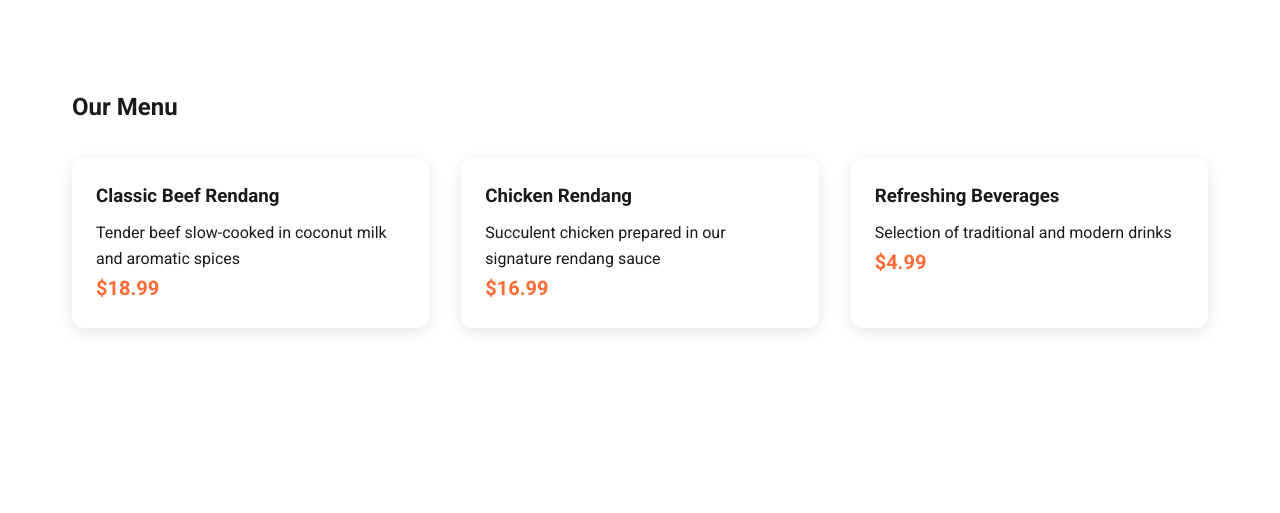
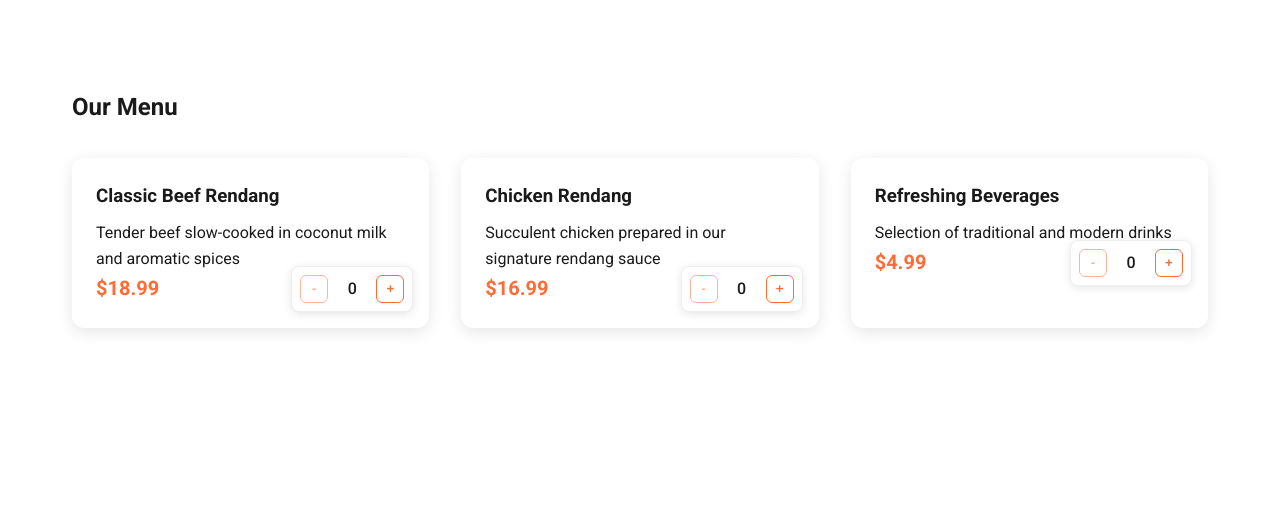
Before and after one commit to adam4788/RendangWebsite, a Flask app: page / in a window 1280 px wide. Shown: the part 1544-2057 px from the top of the page. Run offline with Flask 3, Linux system fonts and the light colour scheme.

Commit message:
Refactor: Replace add-to-cart buttons with quantity controls.  Updates UI to display item quantity and allow adjustment using plus/minus buttons.
Replit-Commit-Author: Agent
Replit-Commit-Session-Id: e1b85007-5d10-4503-a18a-3a0af1ce90a3
Replit-Commit-Screenshot-Url: https://storage.googleapis.com/screenshot-production-us-central1/ed5f5992-3772-4006-b49d-ddad74691a17/837491d0-1d27-49bd-ba2f-5eef9a3f1128.jpg

```diff
--- a/static/css/style.css
+++ b/static/css/style.css
@@ -854,40 +854,66 @@ section.visible {
     position: relative;
 }
 
-.add-to-cart-btn {
+
+/* Update quantity controls styles */
+.item-controls {
     position: absolute;
     bottom: 1rem;
     right: 1rem;
+    display: flex;
+    align-items: center;
+    gap: 1rem;
+}
+
+.quantity-controls {
+    display: flex;
+    align-items: center;
+    gap: 0.5rem;
+    background-color: white;
+    padding: 0.5rem;
+    border-radius: 8px;
+    box-shadow: 0 2px 8px rgba(0, 0, 0, 0.1);
+    border: 1px solid #eee;
+}
+
+.quantity-controls .quantity {
+    min-width: 2rem;
+    text-align: center;
+    font-weight: 500;
+    color: var(--primary-color);
+}
+
+.quantity-btn {
+    width: 28px;
+    height: 28px;
+    border: 1px solid var(--accent-color);
+    background: white;
+    border-radius: 6px;
+    cursor: pointer;
+    display: flex;
+    align-items: center;
+    justify-content: center;
+    transition: all 0.3s ease;
+    color: var(--accent-color);
+    font-weight: bold;
+}
+
+.quantity-btn:hover {
     background-color: var(--accent-color);
     color: white;
-    border: none;
-    padding: 0.5rem 1rem;
-    border-radius: 4px;
-    cursor: pointer;
-    transition: all 0.3s ease;
-    opacity: 0;
-    transform: translateY(10px);
 }
 
-.menu-item:hover .add-to-cart-btn {
-    opacity: 1;
-    transform: translateY(0);
+.quantity-btn.minus {
+    opacity: 0.5;
 }
 
-.add-to-cart-btn:hover {
-    background-color: #e55a2b;
+.quantity-btn.minus:hover {
+    opacity: 1;
 }
 
-@media (max-width: 768px) {
-    .cart-sidebar {
-        width: 100%;
-        right: -100%;
-    }
-
-    .add-to-cart-btn {
-        opacity: 1;
-        transform: none;
-    }
+/* Hide the old add to cart button */
+.add-to-cart-btn {
+    display: none;
 }
 
 /* Events Page Styles */
@@ -1220,36 +1246,48 @@ section.visible {
     align-items: center;
     gap: 0.5rem;
     background-color: white;
-    padding: 0.25rem;
-    border-radius: 4px;
-    box-shadow: 0 2px 4px rgba(0, 0, 0, 0.1);
-}
-
-.quantity-controls.hidden {
-    display: none;
+    padding: 0.5rem;
+    border-radius: 8px;
+    box-shadow: 0 2px 8px rgba(0, 0, 0, 0.1);
+    border: 1px solid #eee;
 }
 
 .quantity-controls .quantity {
-    min-width: 1.5rem;
+    min-width: 2rem;
     text-align: center;
     font-weight: 500;
+    color: var(--primary-color);
 }
 
 .quantity-btn {
-    width: 24px;
-    height: 24px;
-    border: 1px solid #ddd;
+    width: 28px;
+    height: 28px;
+    border: 1px solid var(--accent-color);
     background: white;
-    border-radius: 4px;
+    border-radius: 6px;
     cursor: pointer;
     display: flex;
     align-items: center;
     justify-content: center;
     transition: all 0.3s ease;
+    color: var(--accent-color);
+    font-weight: bold;
 }
 
 .quantity-btn:hover {
     background-color: var(--accent-color);
     color: white;
-    border-color: var(--accent-color);
 }
+
+.quantity-btn.minus {
+    opacity: 0.5;
+}
+
+.quantity-btn.minus:hover {
+    opacity: 1;
+}
+
+/* Hide the old add to cart button */
+.add-to-cart-btn {
+    display: none;
+}
--- a/static/js/main.js
+++ b/static/js/main.js
@@ -23,6 +23,71 @@ document.addEventListener('DOMContentLoaded', function() {
         items: {},
         total: 0
     };
+
+    function updateQuantity(id, delta) {
+        const menuItem = document.querySelector(`.menu-item[data-id="${id}"]`);
+        const plusBtn = menuItem.querySelector('.plus');
+        const name = plusBtn.dataset.name;
+        const price = parseFloat(plusBtn.dataset.price);
+
+        if (!cart.items[id] && delta > 0) {
+            // Adding item for the first time
+            cart.items[id] = {
+                name: name,
+                price: price,
+                quantity: 0
+            };
+        }
+
+        if (cart.items[id]) {
+            const newQuantity = (cart.items[id].quantity || 0) + delta;
+
+            if (newQuantity <= 0) {
+                delete cart.items[id];
+            } else {
+                cart.items[id].quantity = newQuantity;
+            }
+
+            updateMenuItemQuantity(id, newQuantity);
+            updateCartTotal();
+            updateCartDisplay();
+        }
+    }
+
+    function updateMenuItemQuantity(id, quantity = 0) {
+        const menuItem = document.querySelector(`.menu-item[data-id="${id}"]`);
+        const quantityDisplay = menuItem.querySelector('.quantity');
+        const minusBtn = menuItem.querySelector('.minus');
+
+        if (quantityDisplay) {
+            quantityDisplay.textContent = quantity;
+
+            // Update minus button state
+            if (quantity > 0) {
+                minusBtn.style.opacity = '1';
+            } else {
+                minusBtn.style.opacity = '0.5';
+            }
+        }
+    }
+
+    // Initialize quantity controls
+    document.querySelectorAll('.menu-item').forEach(item => {
+        const id = item.dataset.id;
+        const quantityControls = item.querySelector('.quantity-controls');
+
+        if (quantityControls) {
+            const minusBtn = quantityControls.querySelector('.minus');
+            const plusBtn = quantityControls.querySelector('.plus');
+
+            minusBtn.addEventListener('click', () => updateQuantity(id, -1));
+            plusBtn.addEventListener('click', () => updateQuantity(id, 1));
+
+            // Initialize quantity display
+            updateMenuItemQuantity(id, 0);
+        }
+    });
+
 
     // Cart DOM elements
     const cartToggle = document.getElementById('cart-toggle');
@@ -97,26 +162,6 @@ document.addEventListener('DOMContentLoaded', function() {
         }
     }
 
-    function updateQuantity(id, delta) {
-        if (cart.items[id]) {
-            cart.items[id].quantity += delta;
-            if (cart.items[id].quantity <= 0) {
-                removeFromCart(id);
-
-                // Show add to cart button again
-                const menuItem = document.querySelector(`.menu-item[data-id="${id}"]`);
-                const addButton = menuItem.querySelector('.add-to-cart-btn');
-                const quantityControls = menuItem.querySelector('.quantity-controls');
-
-                addButton.classList.remove('hidden');
-                quantityControls.classList.add('hidden');
-            } else {
-                updateMenuItemQuantity(id);
-                updateCartTotal();
-                updateCartDisplay();
-            }
-        }
-    }
 
     function updateCartTotal() {
         cart.total = Object.values(cart.items).reduce((sum, item) => {
@@ -438,15 +483,7 @@ document.addEventListener('DOMContentLoaded', function() {
         });
     }
 
-    function updateMenuItemQuantity(id) {
-        const menuItem = document.querySelector(`.menu-item[data-id="${id}"]`);
-        const quantityDisplay = menuItem.querySelector('.quantity');
-        if (quantityDisplay) {
-            quantityDisplay.textContent = cart.items[id].quantity;
-        }
-    }
-
-    // Add event listeners for quantity controls in menu items
+    // Add event listeners for quantity controls in menu items (This part was already present, but is now integrated with the new updateQuantity and updateMenuItemQuantity functions)
     document.querySelectorAll('.menu-item').forEach(item => {
         const id = item.dataset.id;
         const quantityControls = item.querySelector('.quantity-controls');
--- a/templates/index.html
+++ b/templates/index.html
@@ -31,13 +31,10 @@
                     <p>Tender beef slow-cooked in coconut milk and aromatic spices</p>
                     <span class="price">$18.99</span>
                     <div class="item-controls">
-                        <button class="add-to-cart-btn" data-id="1" data-name="Classic Beef Rendang" data-price="18.99">
-                            Add to Cart
-                        </button>
-                        <div class="quantity-controls hidden">
+                        <div class="quantity-controls">
                             <button class="quantity-btn minus" data-id="1">-</button>
-                            <span class="quantity">1</span>
-                            <button class="quantity-btn plus" data-id="1">+</button>
+                            <span class="quantity">0</span>
+                            <button class="quantity-btn plus" data-id="1" data-name="Classic Beef Rendang" data-price="18.99">+</button>
                         </div>
                     </div>
                 </div>
@@ -48,13 +45,10 @@
                     <p>Succulent chicken prepared in our signature rendang sauce</p>
                     <span class="price">$16.99</span>
                     <div class="item-controls">
-                        <button class="add-to-cart-btn" data-id="2" data-name="Chicken Rendang" data-price="16.99">
-                            Add to Cart
-                        </button>
-                        <div class="quantity-controls hidden">
+                        <div class="quantity-controls">
                             <button class="quantity-btn minus" data-id="2">-</button>
-                            <span class="quantity">1</span>
-                            <button class="quantity-btn plus" data-id="2">+</button>
+                            <span class="quantity">0</span>
+                            <button class="quantity-btn plus" data-id="2" data-name="Chicken Rendang" data-price="16.99">+</button>
                         </div>
                     </div>
                 </div>
@@ -65,13 +59,10 @@
                     <p>Selection of traditional and modern drinks</p>
                     <span class="price">$4.99</span>
                     <div class="item-controls">
-                        <button class="add-to-cart-btn" data-id="3" data-name="Refreshing Beverages" data-price="4.99">
-                            Add to Cart
-                        </button>
-                        <div class="quantity-controls hidden">
+                        <div class="quantity-controls">
                             <button class="quantity-btn minus" data-id="3">-</button>
-                            <span class="quantity">1</span>
-                            <button class="quantity-btn plus" data-id="3">+</button>
+                            <span class="quantity">0</span>
+                            <button class="quantity-btn plus" data-id="3" data-name="Refreshing Beverages" data-price="4.99">+</button>
                         </div>
                     </div>
                 </div>
```
